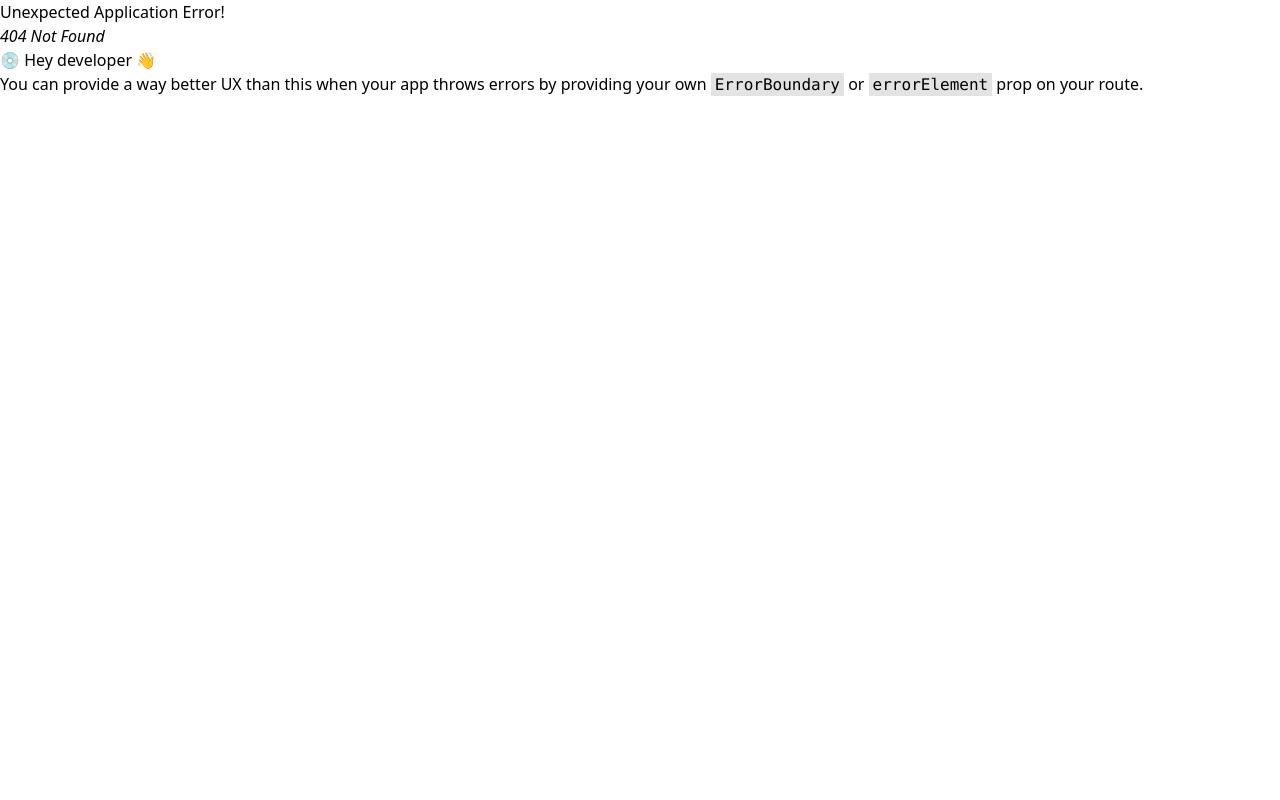
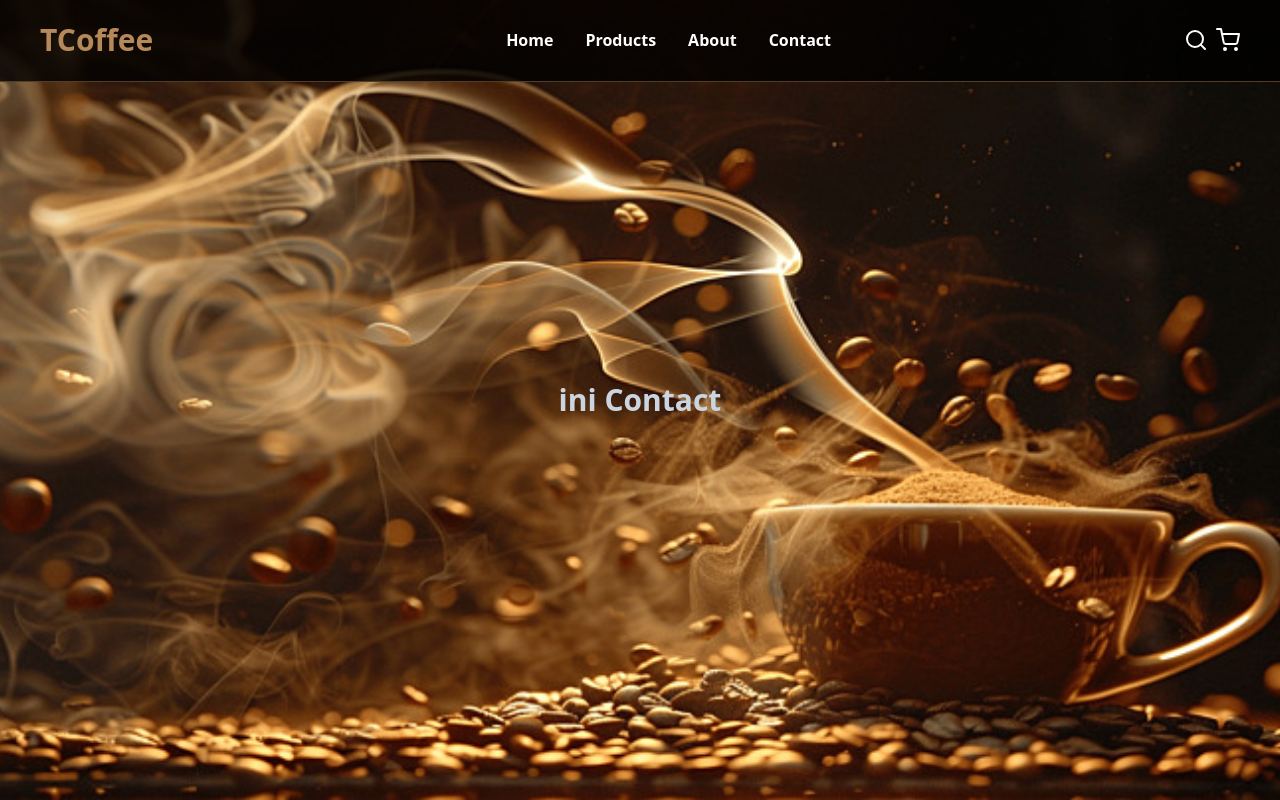
Before and after one commit to rifqimuzhaffar/marketplace-sederhana, a React (Vite) app: page /contact in a window 1280 px wide. Before the commit this address had no page. Built offline with nearby package versions, Linux system fonts and the light colour scheme.

Commit message:
add: router path error

```diff
--- a/src/App.jsx
+++ /dev/null
@@ -1,11 +0,0 @@
-import Home from "./pages/home";
-
-function App() {
-  return (
-    <>
-      <Home />
-    </>
-  );
-}
-
-export default App;
--- a/src/components/Elements/HomeHero/index.jsx
+++ b/src/components/Elements/HomeHero/index.jsx
@@ -3,14 +3,13 @@ import Button from "../Button";
 const HomeHero = () => {
   return (
     <>
-      <section className="bg-black bg-homepage min-h-screen text-slate-300 bg-cover object-cover bg-no-repeat bg-bottom flex items-center">
       <main className="py-[1.4rem] px-[10%] max-w-[55rem]">
         <h1 className="text-slate-200 text-[3em] md:text-[4.5em] font-bold leading-[70px] [text-shadow:_1px_1px_3px_rgb(1_1_1_/_50%)]">
           Discover Your Perfect <span className="text-primary">Blend</span>
         </h1>
         <p className="text-[1.3rem] my-[2rem] leading-[25px] text-white">
-            Indulge in artisanal flavors, curated for coffee aficionados like
-            you. Embrace the richness of our brews and savor the moment.
+          Indulge in artisanal flavors, curated for coffee aficionados like you.
+          Embrace the richness of our brews and savor the moment.
         </p>
         <div className="flex justify-start gap-4 items-center">
           <Button color="bg-primary">Shop Now</Button>
@@ -19,7 +18,6 @@ const HomeHero = () => {
           </Button>
         </div>
       </main>
-      </section>
     </>
   );
 };
--- a/src/components/Elements/topnavbar/index.jsx
+++ b/src/components/Elements/topnavbar/index.jsx
@@ -1,11 +1,12 @@
 import { useState } from "react";
 import { FiSearch, FiShoppingCart, FiMenu } from "react-icons/fi";
+import { Link } from "react-router-dom";
 
 const MenuLinks = [
-  { id: 1, name: "Home" },
-  { id: 2, name: "Products" },
-  { id: 3, name: "About" },
-  { id: 4, name: "Contact" },
+  { id: 1, name: "Home", path: "/" },
+  { id: 2, name: "Products", path: "/products" },
+  { id: 3, name: "About", path: "/about" },
+  { id: 4, name: "Contact", path: "/contact" },
 ];
 
 const TopNavbar = () => {
@@ -17,14 +18,14 @@ const TopNavbar = () => {
 
   const navItems = MenuLinks.map((data) => (
     <li key={data.id}>
-      <a
-        href="#"
+      <Link
+        to={data.path}
         className="px-4 font-semibold text-white hover:text-primary relative group"
         onClick={toggleSidebar}
       >
         {data.name}
         <span className="absolute left-0 bottom-0 w-full h-0.5 bg-primary transform scale-x-0 group-hover:scale-x-50 transition-transform duration-300"></span>
-      </a>
+      </Link>
     </li>
   ));
 
--- a/src/main.jsx
+++ b/src/main.jsx
@@ -1,13 +1,30 @@
 import React from "react";
 import ReactDOM from "react-dom/client";
+import "./index.css";
 import { createBrowserRouter, RouterProvider } from "react-router-dom";
 import Home from "./pages/home.jsx";
-import "./index.css";
+import Products from "./pages/products.jsx";
+import About from "./pages/about.jsx";
+import Contact from "./pages/contact.jsx";
+import ErrorPage from "./pages/404.jsx";
 
 const router = createBrowserRouter([
   {
     path: "/",
     element: <Home />,
+    errorElement: <ErrorPage />,
+  },
+  {
+    path: "/products",
+    element: <Products />,
+  },
+  {
+    path: "/about",
+    element: <About />,
+  },
+  {
+    path: "/contact",
+    element: <Contact />,
   },
 ]);
 
--- /dev/null
+++ b/src/pages/404.jsx
@@ -0,0 +1,14 @@
+import { useRouteError } from "react-router-dom";
+
+const ErrorPage = () => {
+  const error = useRouteError();
+  return (
+    <div className="flex justify-center min-h-screen items-center flex-col">
+      <h1 className="text-3xl font-bold">Opps!</h1>
+      <p className="my-5 text-xl">Sorry, an unexpected error has occured</p>
+      <p className="text-lg">{error.statusText || error.message}</p>
+    </div>
+  );
+};
+
+export default ErrorPage;
--- a/src/pages/about.jsx
+++ b/src/pages/about.jsx
@@ -0,0 +1,12 @@
+import TopNavbar from "../components/Elements/topnavbar";
+const About = () => {
+  return (
+    <div>
+      <TopNavbar />
+      <section className="bg-black bg-homepage min-h-screen text-slate-300 bg-cover object-cover bg-no-repeat bg-bottom flex items-center">
+        <p className="m-auto font-bold text-3xl">ini About</p>
+      </section>
+    </div>
+  );
+};
+export default About;
--- a/src/pages/contact.jsx
+++ b/src/pages/contact.jsx
@@ -0,0 +1,13 @@
+import TopNavbar from "../components/Elements/topnavbar";
+
+const Contact = () => {
+  return (
+    <div>
+      <TopNavbar />
+      <section className="bg-black bg-homepage min-h-screen text-slate-300 bg-cover object-cover bg-no-repeat bg-bottom flex items-center">
+        <p className="m-auto font-bold text-3xl">ini Contact</p>
+      </section>
+    </div>
+  );
+};
+export default Contact;
--- a/src/pages/home.jsx
+++ b/src/pages/home.jsx
@@ -5,7 +5,9 @@ const Home = () => {
   return (
     <>
       <TopNavbar />
-      <HomeHero />
+      <section className="bg-black bg-homepage min-h-screen text-slate-300 bg-cover object-cover bg-no-repeat bg-bottom flex items-center">
+        <HomeHero />
+      </section>
     </>
   );
 };
--- a/src/pages/products.jsx
+++ b/src/pages/products.jsx
@@ -0,0 +1,13 @@
+import TopNavbar from "../components/Elements/topnavbar";
+
+const Products = () => {
+  return (
+    <div>
+      <TopNavbar />
+      <section className="bg-black bg-homepage min-h-screen text-slate-300 bg-cover object-cover bg-no-repeat bg-bottom flex items-center">
+        <p className="m-auto font-bold text-3xl">ini Product</p>
+      </section>
+    </div>
+  );
+};
+export default Products;
```
Lines whose indentation alone changed are shown as unchanged.
